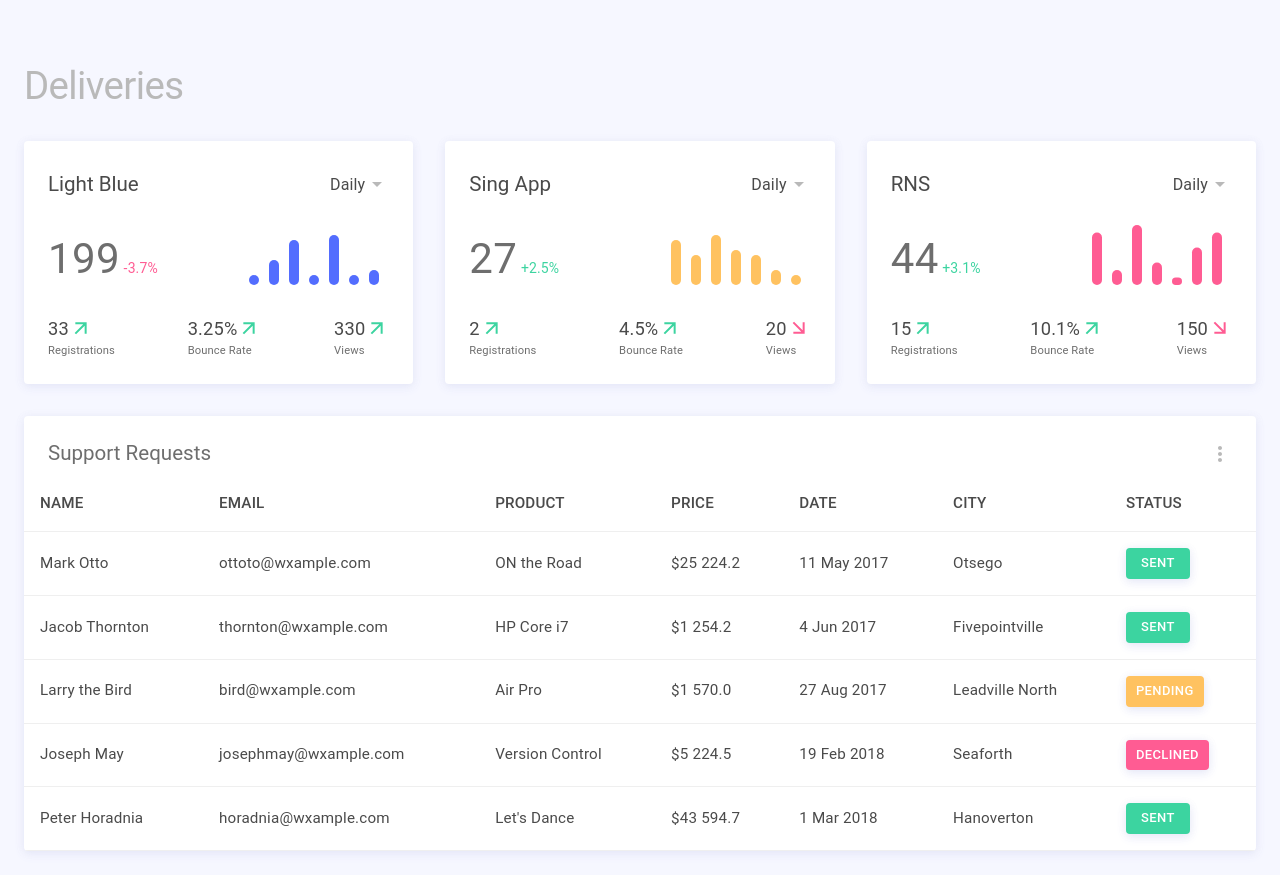
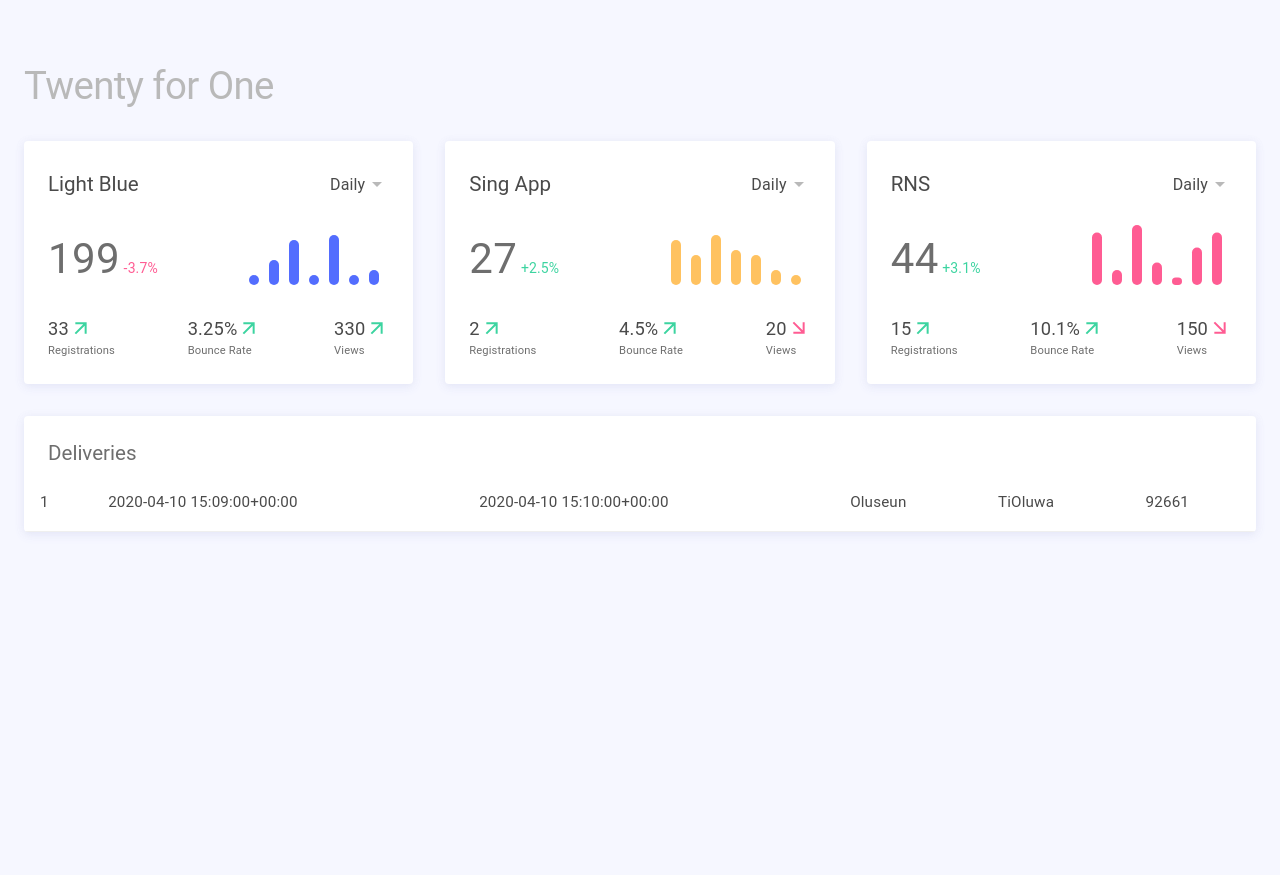
Before and after one commit to tolarewaju3/twenty-for-one, a React (Create React App) app in the folder dashboard/: page /#/app/dashboard in a window 1280 px wide. After the commit the page ends 800 px from the top, so only its background shows below. Built offline with nearby package versions, Linux system fonts and the light colour scheme; no server answers.

Commit message:
fetch data and populated in grid

```diff
--- a/dashboard/src/pages/dashboard/Dashboard.js
+++ b/dashboard/src/pages/dashboard/Dashboard.js
@@ -1,4 +1,5 @@
-import React from "react";
+import React, { Component } from 'react';
+import ReactDOM from 'react-dom'
 import {
   Grid
 } from "@material-ui/core";
@@ -16,13 +17,28 @@ import PageTitle from "../../components/PageTitle";
 import Table from "./components/Table/Table";
 import BigStat from "./components/BigStat/BigStat";
 
-export default function Dashboard(props) {
-  var classes = useStyles();
+class Dashboard extends Component{
+    constructor(props) {
+      super(props);
+      this.state = {deliveries: mock.table};
+    }
 
-  return (
-    <>
-      <PageTitle title="Deliveries"/>
-      <Grid container spacing={4}>
+    componentDidMount(){
+      axios.get('https://us-central1-twenty-for-one.cloudfunctions.net/getDeliveries')
+        .then(response => {
+          this.setState({ deliveries: response.data });
+        })
+        .catch(function (error) {
+          console.log(error);
+        })
+
+    }
+
+    render(){
+        return(
+          <>
+              <PageTitle title="Twenty for One"/>
+              <Grid container spacing={4}>
         {mock.bigStat.map(stat => (
           <Grid item md={4} sm={6} xs={12} key={stat.product}>
             <BigStat {...stat} />
@@ -30,26 +46,22 @@ export default function Dashboard(props) {
         ))}
         <Grid item xs={12}>
           <Widget
-            title="Support Requests"
+            title="Deliveries"
             upperTitle
             noBodyPadding
-            bodyClass={classes.tableWidget}
+            disableWidgetMenu
           >
-            <Table data={mock.table} />
+            <Table data={this.state.deliveries} />
           </Widget>
         </Grid>
       </Grid>
-    </>
-  );
+          </>
+
+        )
+    }
+
+
 }
 
-function getDeliveries(){
-  axios.get(`https://us-central1-twenty-for-one.cloudfunctions.net/getDeliveries`)
-      .then(res => {
-        //const persons = res.data;
-        //this.setState({ persons });
-        console.log(res.data)
-      })
-}
 
-getDeliveries()
+export default Dashboard;
--- a/dashboard/src/pages/dashboard/components/Table/Table.js
+++ b/dashboard/src/pages/dashboard/components/Table/Table.js
@@ -18,36 +18,21 @@ const states = {
 
 export default function TableComponent({ data }) {
   var keys = Object.keys(data[0]).map(i => i.toUpperCase());
+  console.log(keys)
   keys.shift(); // delete "id" key
 
   return (
     <Table className="mb-0">
-      <TableHead>
-        <TableRow>
-          {keys.map(key => (
-            <TableCell key={key}>{key}</TableCell>
-          ))}
-        </TableRow>
-      </TableHead>
       <TableBody>
-        {data.map(({ id, name, email, product, price, date, city, status }) => (
-          <TableRow key={id}>
-            <TableCell className="pl-3 fw-normal">{name}</TableCell>
-            <TableCell>{email}</TableCell>
-            <TableCell>{product}</TableCell>
-            <TableCell>{price}</TableCell>
-            <TableCell>{date}</TableCell>
-            <TableCell>{city}</TableCell>
-            <TableCell>
-              <Button
-                color={states[status.toLowerCase()]}
-                size="small"
-                className="px-2"
-                variant="contained"
-              >
-                {status}
-              </Button>
-            </TableCell>
+        {data.map(({ confirmed, create_date, done_date, helper, needed_help, zip }) => (
+          <TableRow>
+            <TableCell>{confirmed}</TableCell>
+            <TableCell>{create_date}</TableCell>
+            <TableCell>{done_date}</TableCell>
+            <TableCell>{helper}</TableCell>
+            <TableCell>{needed_help}</TableCell>
+            <TableCell>{zip}</TableCell>
+
           </TableRow>
         ))}
       </TableBody>
--- a/dashboard/src/pages/dashboard/mock.js
+++ b/dashboard/src/pages/dashboard/mock.js
@@ -129,54 +129,12 @@ export default {
   ],
   table: [
     {
-      id: 0,
-      name: "Mark Otto",
-      email: "ottoto@wxample.com",
-      product: "ON the Road",
-      price: "$25 224.2",
-      date: "11 May 2017",
-      city: "Otsego",
-      status: "Sent"
-    },
-    {
-      id: 1,
-      name: "Jacob Thornton",
-      email: "thornton@wxample.com",
-      product: "HP Core i7",
-      price: "$1 254.2",
-      date: "4 Jun 2017",
-      city: "Fivepointville",
-      status: "Sent"
-    },
-    {
-      id: 2,
-      name: "Larry the Bird",
-      email: "bird@wxample.com",
-      product: "Air Pro",
-      price: "$1 570.0",
-      date: "27 Aug 2017",
-      city: "Leadville North",
-      status: "Pending"
-    },
-    {
-      id: 3,
-      name: "Joseph May",
-      email: "josephmay@wxample.com",
-      product: "Version Control",
-      price: "$5 224.5",
-      date: "19 Feb 2018",
-      city: "Seaforth",
-      status: "Declined"
-    },
-    {
-      id: 4,
-      name: "Peter Horadnia",
-      email: "horadnia@wxample.com",
-      product: "Let's Dance",
-      price: "$43 594.7",
-      date: "1 Mar 2018",
-      city: "Hanoverton",
-      status: "Sent"
+    "confirmed": 1,
+    "create_date": "2020-04-10 15:09:00+00:00",
+    "done_date": "2020-04-10 15:10:00+00:00",
+    "helper": "Oluseun",
+    "needed_help": "TiOluwa",
+    "zip": "92661"
     }
   ]
 };
```
